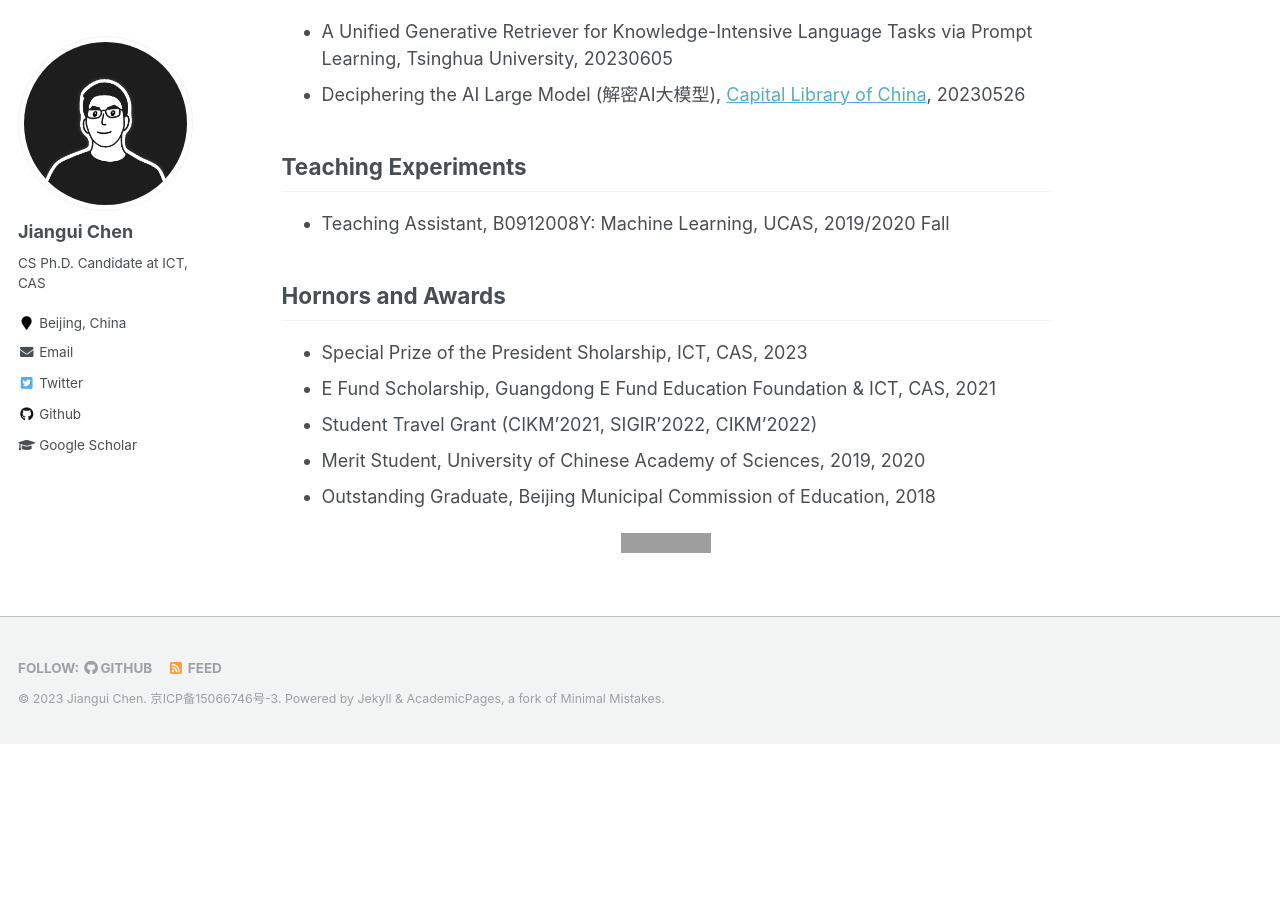
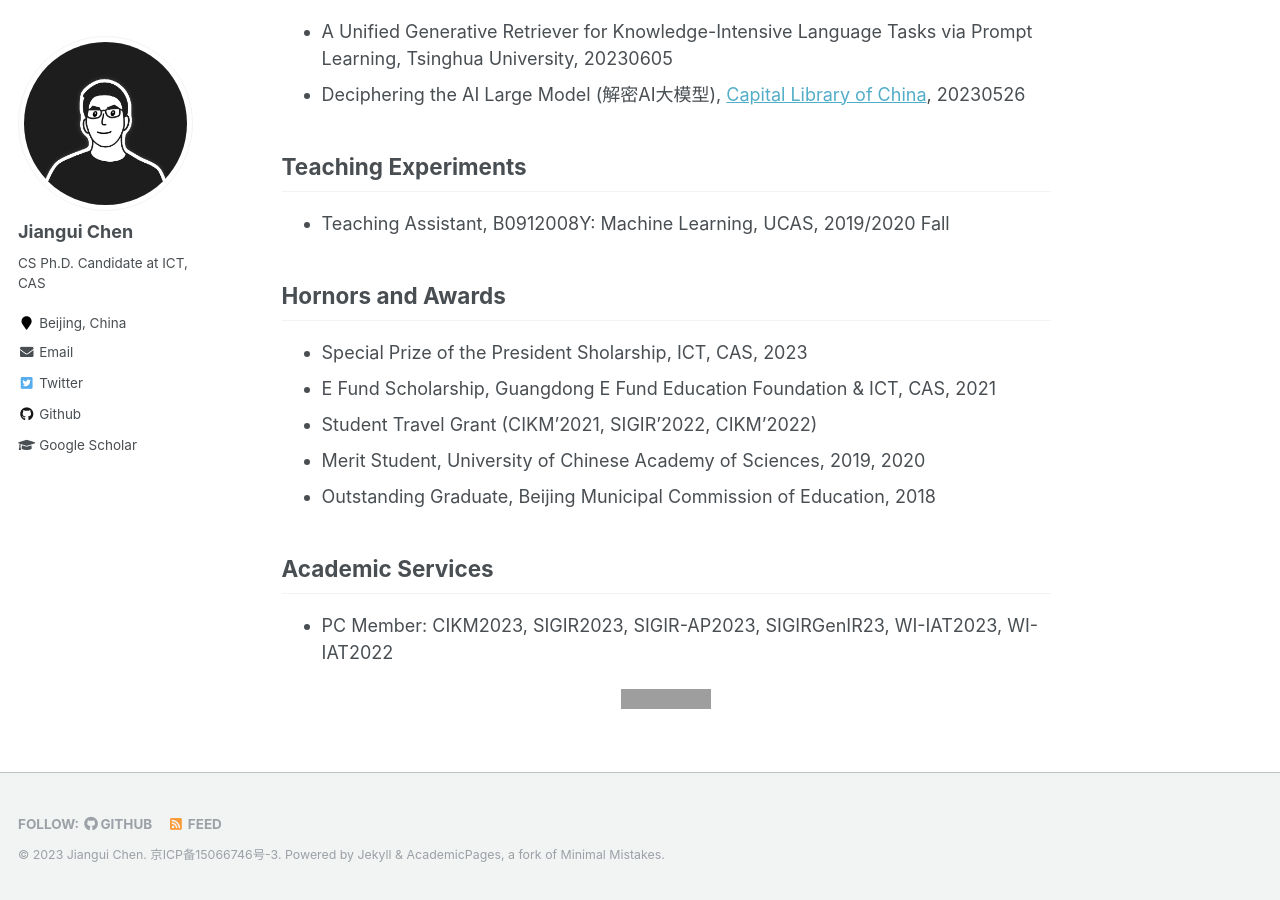
Before and after one commit to Chriskuei/chriskuei.github.io, a Jekyll site: the page built from _pages/about.md, in a window 1280 px wide and 900 px high, scrolled down 625 px. Built offline with Jekyll 4.4.1, drawn with Linux system fonts in a browser that asks for light colours; before the commit the page ends 1369 px from its top, so only the background shows below that; grey boxes are pictures that could not be loaded.

Commit message:
Update about.md

```diff
--- a/_pages/about.md
+++ b/_pages/about.md
@@ -36,6 +36,10 @@ Hornors and Awards
   * Merit Student, University of Chinese Academy of Sciences, 2019, 2020
   * Outstanding Graduate, Beijing Municipal Commission of Education, 2018
 
+Academic Services
+------
+  * PC Member: CIKM2023, SIGIR2023, SIGIR-AP2023, SIGIRGenIR23, WI-IAT2023, WI-IAT2022
+
 <style>
 .container{
   width: 100%;
```
